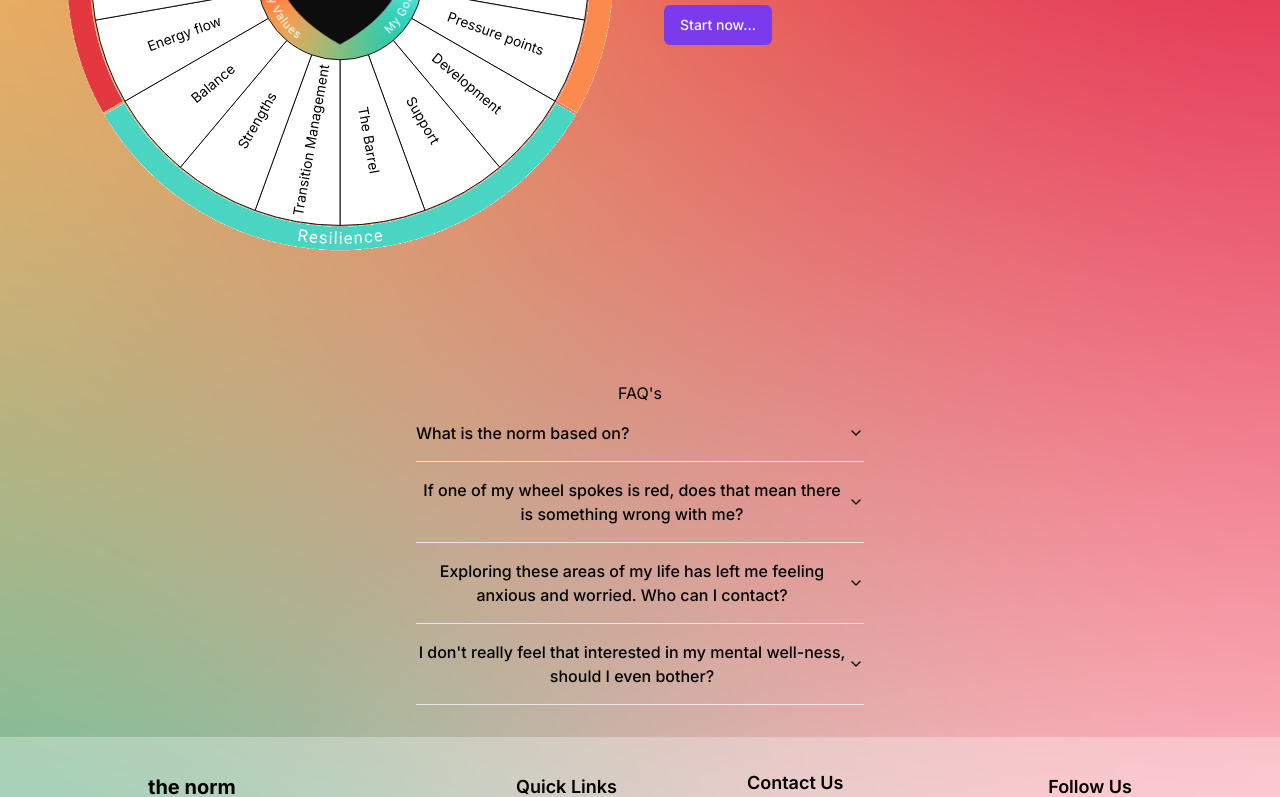
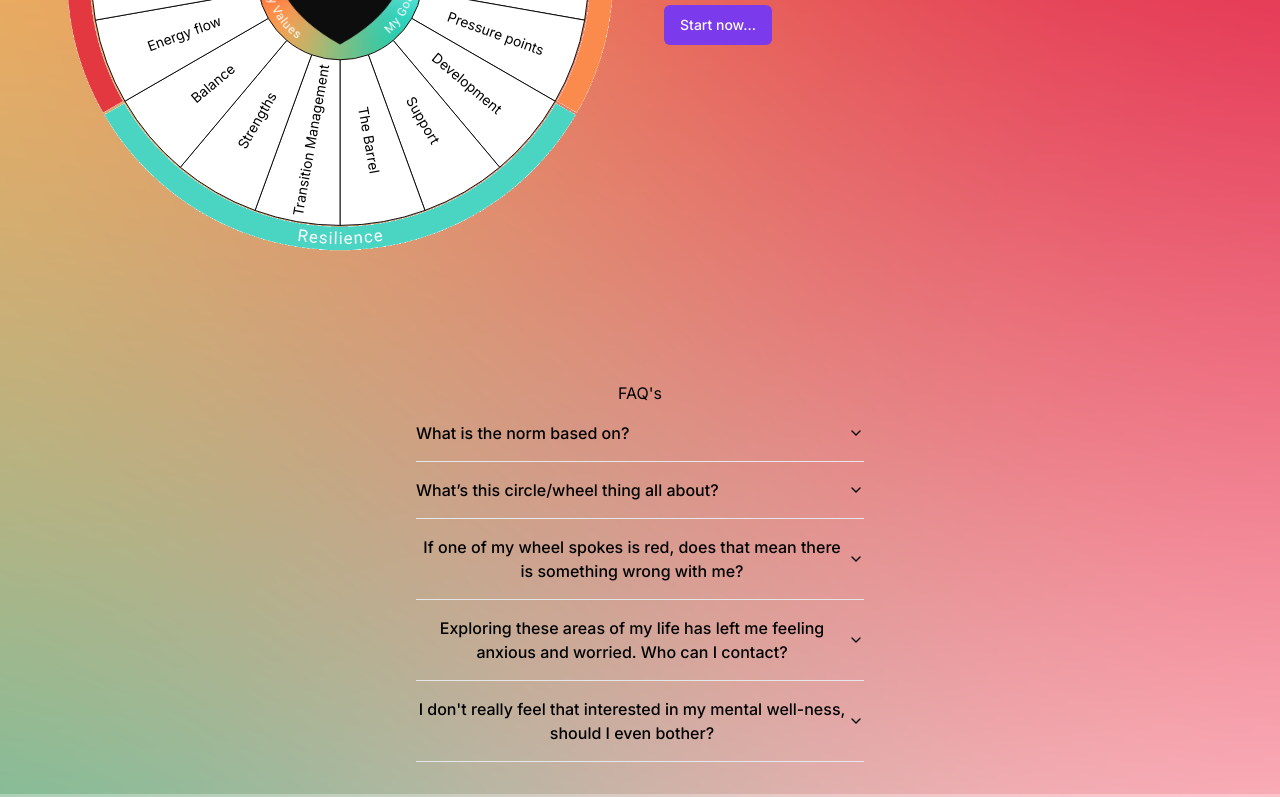
Before and after one commit to fac29/thenorm, a Next.js app: page / in a window 1280 px wide. Shown: the part 427-1224 px from the top of the page. Built offline with nearby package versions, Linux system fonts and the light colour scheme; no server answers.

Commit message:
Added new question Jo sent

```diff
--- a/components/FAQ.tsx
+++ b/components/FAQ.tsx
@@ -15,20 +15,26 @@ const accordionData = [
 	},
 	{
 		id: "item-2",
+		trigger: "What’s this circle/wheel thing all about?",
+		content:
+			"The wheel is the centre of all things norm. It’s the visual framework showing you how many things affect your stress levels. It’s divided into 3 sections; Neurology, Orientation and Resilience. Each of the 18 factor sits within these areas and you will have your own individual way of needing these factors. Understanding your own wheel unlocks your power at choosing a less stressful lifestyle . Feel free to chat to our AI tool if you have more questions.",
+	},
+	{
+		id: "item-3",
 		trigger:
 			"If one of my wheel spokes is red, does that mean there is something wrong with me?",
 		content:
 			"The colour coded design of the wheel is simply there as a guide. The colours change depending on whether you have reflected that this might be an area of your life that is impacting your stress levels. If a spoke is red, this does not mean anything is wrong with you. But it suggests that there might be some changes to your lifestyle that could be make which might reduce your stress levels.",
 	},
 	{
-		id: "item-3",
+		id: "item-4",
 		trigger:
 			"Exploring these areas of my life has left me feeling anxious and worried. Who can I contact?",
 		content:
 			"It's understandable that these reflections might trigger thoughts and feelings that make you uncomfortable. We have set up a contact page that you can access here. Or for more urgent support and crisis management we recommend you call The Samaritans on 116 123",
 	},
 	{
-		id: "item-4",
+		id: "item-5",
 		trigger:
 			"I don't really feel that interested in my mental well-ness, should I even bother?",
 		content:
```
